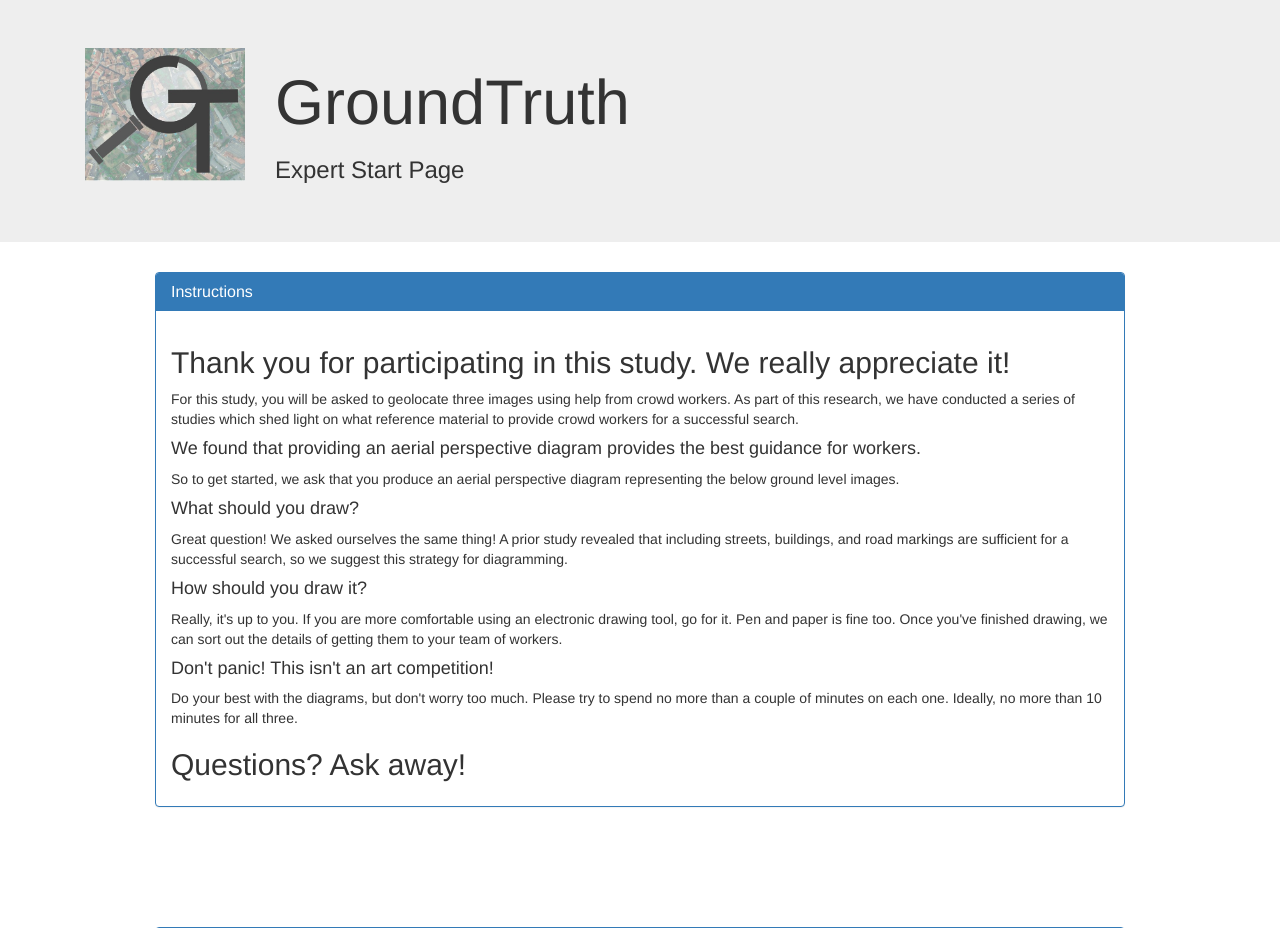
After one commit to rifatsm/groundTruth, a Django app: template ground_truth/templates/ground_truth/instructions.html in a window 1280 px wide. The commit adds this page. Shown: the top 928 px of the page. Run offline with Django 3.2, Linux system fonts and the light colour scheme; the template is opened without the code that fills it, so the values that code supplies are empty; some libraries are stand-ins or nearby versions.

Commit message:
working towards guide

```diff
--- a/ground_truth/auth.py
+++ b/ground_truth/auth.py
@@ -17,7 +17,7 @@ def login_manager(request):
             request.session["logged_in"] = True
             request.session['username'] = post["username"]
             request.session["user_id"] = expert.pk
-            return HttpResponseRedirect("/designate/")
+            return HttpResponseRedirect("/instructions/")
         else:
             return HttpResponseRedirect("/")
     except User.DoesNotExist:
--- a/ground_truth/templates/ground_truth/designate.html
+++ b/ground_truth/templates/ground_truth/designate.html
@@ -45,7 +45,7 @@
             <br>
             <div class="form-group">
                 <label for="invest_name">Investigation Name</label>
-                <input class="form-control" id="invest_name" placeholder="Red October">
+                <input class="form-control" id="invest_name" placeholder="Name">
 
             </div>
             <div class="form-group">
--- /dev/null
+++ b/ground_truth/templates/ground_truth/instructions.html
@@ -0,0 +1,129 @@
+<!DOCTYPE html>
+<html>
+<head>
+    {% load static %}
+
+    <title>GroundTruth - Expert</title>
+    <meta charset="utf-8">
+    <link rel="stylesheet" href="https://maxcdn.bootstrapcdn.com/bootstrap/3.3.7/css/bootstrap.min.css"
+          integrity="sha384-BVYiiSIFeK1dGmJRAkycuHAHRg32OmUcww7on3RYdg4Va+PmSTsz/K68vbdEjh4u" crossorigin="anonymous">
+    <link id="size-stylesheet" rel="stylesheet" type="text/css" href="{% static 'ground_truth/css/designWide.css' %}">
+    <link href="https://maxcdn.bootstrapcdn.com/font-awesome/4.7.0/css/font-awesome.min.css" rel="stylesheet"
+          integrity="sha384-wvfXpqpZZVQGK6TAh5PVlGOfQNHSoD2xbE+QkPxCAFlNEevoEH3Sl0sibVcOQVnN" crossorigin="anonymous">
+
+    <script src="https://ajax.googleapis.com/ajax/libs/jquery/1.12.4/jquery.min.js"></script>
+
+    <script src="https://maxcdn.bootstrapcdn.com/bootstrap/3.3.7/js/bootstrap.min.js"
+            integrity="sha384-Tc5IQib027qvyjSMfHjOMaLkfuWVxZxUPnCJA7l2mCWNIpG9mGCD8wGNIcPD7Txa"
+            crossorigin="anonymous"></script>
+
+
+</head>
+
+
+<body>
+<div id="outerContainer">
+    <div class="jumbotron">
+        <div class="container">
+            <div class="col-lg-2">
+                <img src="{% static 'ground_truth/img/logo.jpg' %}" style="width:100%"></img>
+            </div>
+            <div class="col-lg-10">
+                <h1>GroundTruth</h1>
+                <h3>Expert Start Page</h3>
+            </div>
+        </div>
+    </div>
+    <div id="container">
+        <div class="panel panel-primary" style="margin-bottom:20px">
+            <div class="panel-heading">
+                <h3 class="panel-title">Instructions</h3>
+            </div>
+            <div class="panel-body">
+                <h2>Thank you for participating in this study. We really appreciate it!</h2>
+                <p>For this study, you will be asked to geolocate three images using help from crowd workers.
+                    As part of this research, we have conducted a series of studies which shed light on
+                    what reference material to provide crowd workers for a successful search.</p>
+                <h4>We found that providing an aerial perspective diagram provides the best guidance for workers.</h4>
+                <p>So to get started, we ask that you produce an aerial perspective diagram representing the below
+                    ground level images.</p>
+                <h4>What should you draw?</h4>
+                <p>Great question! We asked ourselves the same thing! A prior study revealed that including streets,
+                    buildings, and road markings
+                    are sufficient for a successful search, so we suggest this strategy for diagramming.</p>
+                <h4>How should you draw it?</h4>
+                <p>Really, it's up to you. If you are more comfortable using an electronic drawing tool, go for it. Pen
+                    and paper is fine too.
+                    Once you've finished drawing, we can sort out the details of getting them to your team of
+                    workers.</p>
+                <h4>Don't panic! This isn't an art competition!</h4>
+                <p>Do your best with the diagrams, but don't worry too much. Please try to spend no more than a couple
+                    of minutes on each one.
+                    Ideally, no more than 10 minutes for all three.</p>
+                <h2>Questions? Ask away!</h2>
+            </div>
+        </div>
+        <br><br><br><br><br>
+        <div class="row">
+            <div class="col-lg-12">
+                <div class="panel panel-primary">
+                    <div class="panel-heading">
+                        <h3 class="panel-title">Image 1 of 3</h3>
+                    </div>
+                    <div class="panel-body">
+                        <img id="mysteryImage1" style="width:100%;"
+                             src="https://dl.dropboxusercontent.com/s/vonz6v7t6726b3g/CMD_ground.jpg?dl=0"></img>
+                    </div>
+                </div>
+
+                <br><br><br>
+                <div class="panel panel-primary">
+                    <div class="panel-heading">
+                        <h3 class="panel-title">Image 2 of 3</h3>
+                    </div>
+                    <div class="panel-body">
+                        <img id="mysteryImage2" style="width:100%;"
+                             src="https://dl.dropboxusercontent.com/s/drgmmnnhzu5kfs2/CLT_ground.jpg?dl=0"></img>
+                    </div>
+                </div>
+                <br><br><br>
+                <div class="panel panel-primary">
+                    <div class="panel-heading">
+                        <h3 class="panel-title">Image 3 of 3</h3>
+                    </div>
+                    <div class="panel-body">
+                        <img id="mysteryImage3" style="width:100%;"
+                             src="https://dl.dropboxusercontent.com/s/ro4ivlbiraezw49/BR_ground.jpg?dl=0"></img>
+                    </div>
+                </div>
+            </div>
+        </div>
+
+        <div class="row">
+            <br>
+            <hr>
+            <br>
+            <div class="row text-center">
+                <h1>You're a diagramming pro!</h1>
+                <h3>Ready for the next part?</h3>
+                <button id="start" type="button" class="btn btn-success btn-lg" href="">Absolutely!</button>
+            </div>
+            <div id="footer" class="col-sm-4 col-sm-offset-4">
+                <br><br><br><br>
+                <p class="text-center">Virginia Tech &copy; 2017</p>
+            </div>
+        </div>
+
+    </div>
+</div>
+<script>
+    $(document).ready(function () {
+        $("#start").click(function () {
+            window.open("/");
+        });
+    });
+</script>
+
+
+</body>
+</html>
--- a/ground_truth/urls.py
+++ b/ground_truth/urls.py
@@ -24,9 +24,10 @@ urlpatterns = [
     # expert views
     url(r'designate/$', views.designate, name="designate"),
     url(r'^$', views.login_form, name="login"),
-    url(r'^user/investigations/$', views.my_investigations, name='my_investigations'),
+    # url(r'^user/investigations/$', views.my_investigations, name='my_investigations'),
     url(r'^signup/$', views.singup_form, name="signup"),
     url(r'^foundit/$', views.found_it, name="foundit"),
+    url(r'^instructions/$', views.instructions, name="instructions"),
 
     # worker views
     url(r'^search/$', views.search, name="search")
--- a/ground_truth/views.py
+++ b/ground_truth/views.py
@@ -76,3 +76,6 @@ def found_it(request):
                "diagram_image": diagram_image
                }
     return render(request, 'ground_truth/found_it.html', context)
+
+def instructions(request):
+    return render(request, 'ground_truth/instructions.html')
```
Also changed, not shown: ground_truth/static/ground_truth/js/designate.js (+49 -6 lines).
